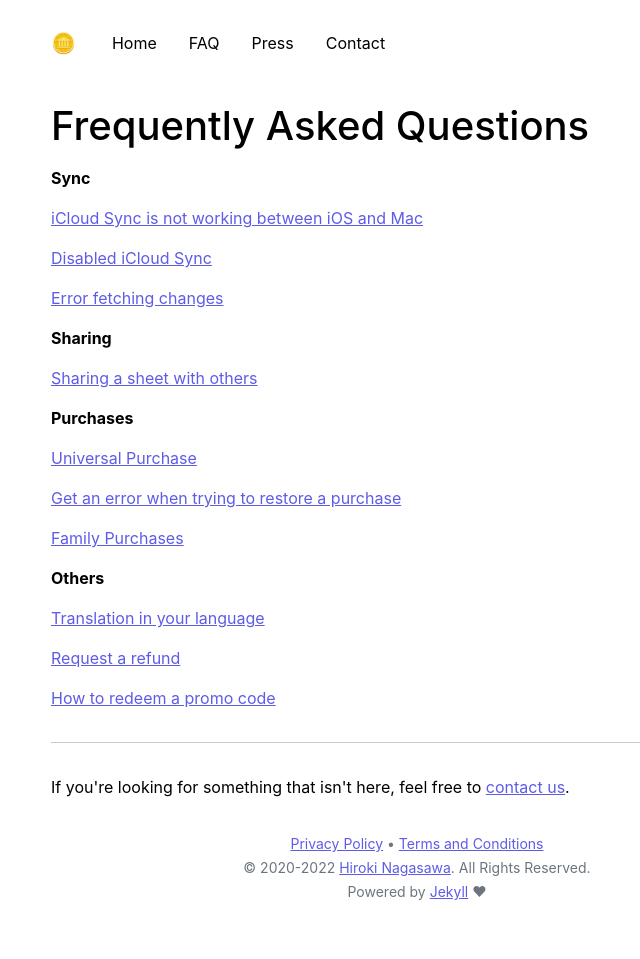
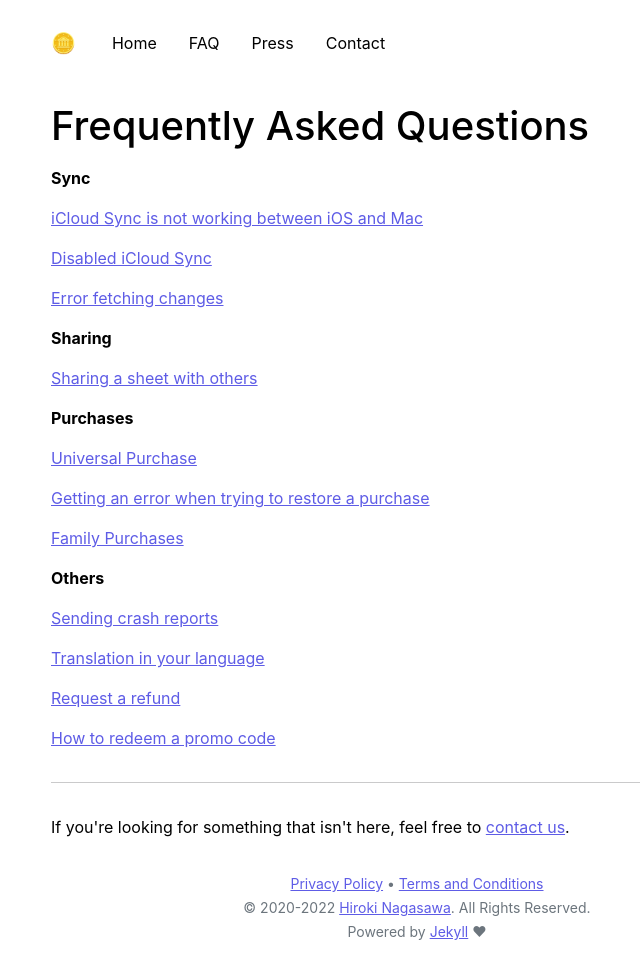
Before and after one commit to bluecometlabs/getexpenses.app, a Jekyll site: the page built from pages/faq.md, in a window 1280 px wide. Shown: the whole page, without its empty margins (223-863 px from the left). Built offline with Jekyll 4.4.1, drawn with Linux system fonts in a browser that asks for light colours; before the commit the page ends 919 px from its top, so only the background shows below that.

Commit message:
Update faq pages

```diff
--- a/_includes/faq.html
+++ b/_includes/faq.html
@@ -11,10 +11,11 @@
 
     <p><strong>Purchases</strong></p>
     <p><a href="/faq/universal-purchase">Universal Purchase</a></p>
-    <p><a href="/faq/error-when-trying-to-restore-purchase">Get an error when trying to restore a purchase</a></p>
+    <p><a href="/faq/error-when-trying-to-restore-purchase">Getting an error when trying to restore a purchase</a></p>
     <p><a href="/faq/family-purchases">Family Purchases</a></p>
 
     <p><strong>Others</strong></p>
+    <p><a href="/faq/sending-crash-reports">Sending crash reports</a></p>
     <p><a href="/faq/translation-in-your-lang">Translation in your language</a></p>
     <p><a href="/faq/request-refund">Request a refund</a></p>
     <p><a href="/faq/how-to-redeem-promo-code">How to redeem a promo code</a></p>
```
Also changed, not shown: pages/faq/sending-crash-reports.md (added, +30 -0 lines).
